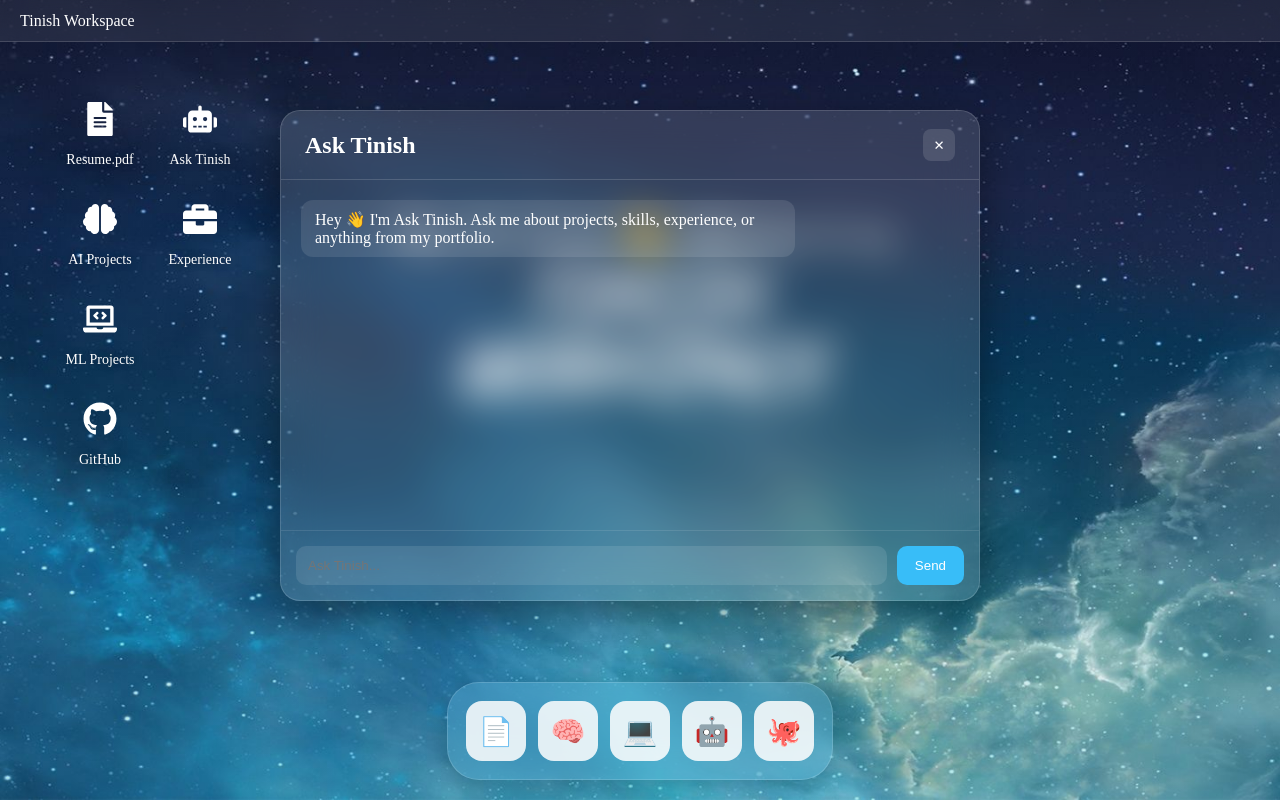
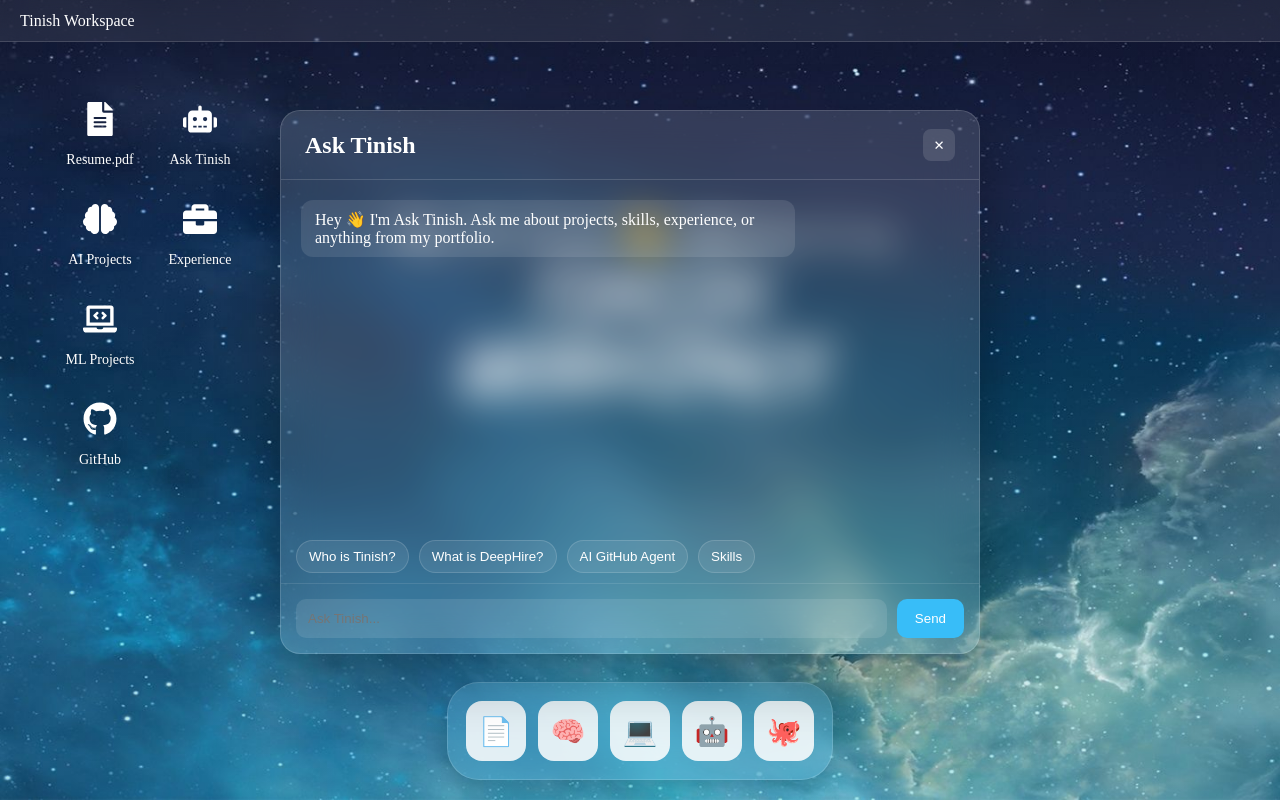
Before and after one commit to Tinish2005/Tinish-workspace, a React app in the folder frontend/: page / in a window 1280 px wide. Both pictures are taken after a click on the element "Ask Tinish". Built offline with nearby package versions, Linux system fonts and the light colour scheme; no server answers; the HTML template or start-up script is replaced by a standard one.

Commit message:
Enhance AI assistant experience with suggested prompts

```diff
--- a/frontend/src/App.css
+++ b/frontend/src/App.css
@@ -595,3 +595,52 @@ body,
 
   color:white;
 }
+
+/* Suggested Questions */
+
+.suggested-questions{
+  display:flex;
+  flex-wrap:wrap;
+  gap:10px;
+  padding:10px 15px;
+}
+
+.suggested-questions button{
+  background:rgba(255,255,255,.08);
+  border:1px solid rgba(255,255,255,.15);
+  color:white;
+  padding:8px 12px;
+  border-radius:999px;
+  cursor:pointer;
+  transition:.2s;
+}
+
+.suggested-questions button:hover{
+  background:rgba(56,189,248,.25);
+}
+
+/* AI Status */
+
+.ai-status{
+  color:#22c55e;
+  font-size:12px;
+}
+
+/* Better Window Shadow */
+
+.showcase-window{
+  box-shadow:
+    0 20px 60px rgba(0,0,0,.35);
+}
+
+/* Dock Hover */
+
+.dock-item{
+  transition:.2s;
+}
+
+.dock-item:hover{
+  transform:
+    translateY(-8px)
+    scale(1.15);
+}
--- a/frontend/src/components/ChatWindow.jsx
+++ b/frontend/src/components/ChatWindow.jsx
@@ -321,6 +321,44 @@ ${userQuestion}
 
     </div>
 
+    {/* SUGGESTED QUESTIONS */}
+
+    <div className="suggested-questions">
+
+      <button
+        onClick={() =>
+          setInput("Who is Tinish?")
+        }
+      >
+        Who is Tinish?
+      </button>
+
+      <button
+        onClick={() =>
+          setInput("What is DeepHire?")
+        }
+      >
+        What is DeepHire?
+      </button>
+
+      <button
+        onClick={() =>
+          setInput("Tell me about AI GitHub Agent")
+        }
+      >
+        AI GitHub Agent
+      </button>
+
+      <button
+        onClick={() =>
+          setInput("What skills does Tinish have?")
+        }
+      >
+        Skills
+      </button>
+
+    </div>
+
     <div className="chat-input-area">
 
       <input
```
Lines whose indentation alone changed are shown as unchanged.
